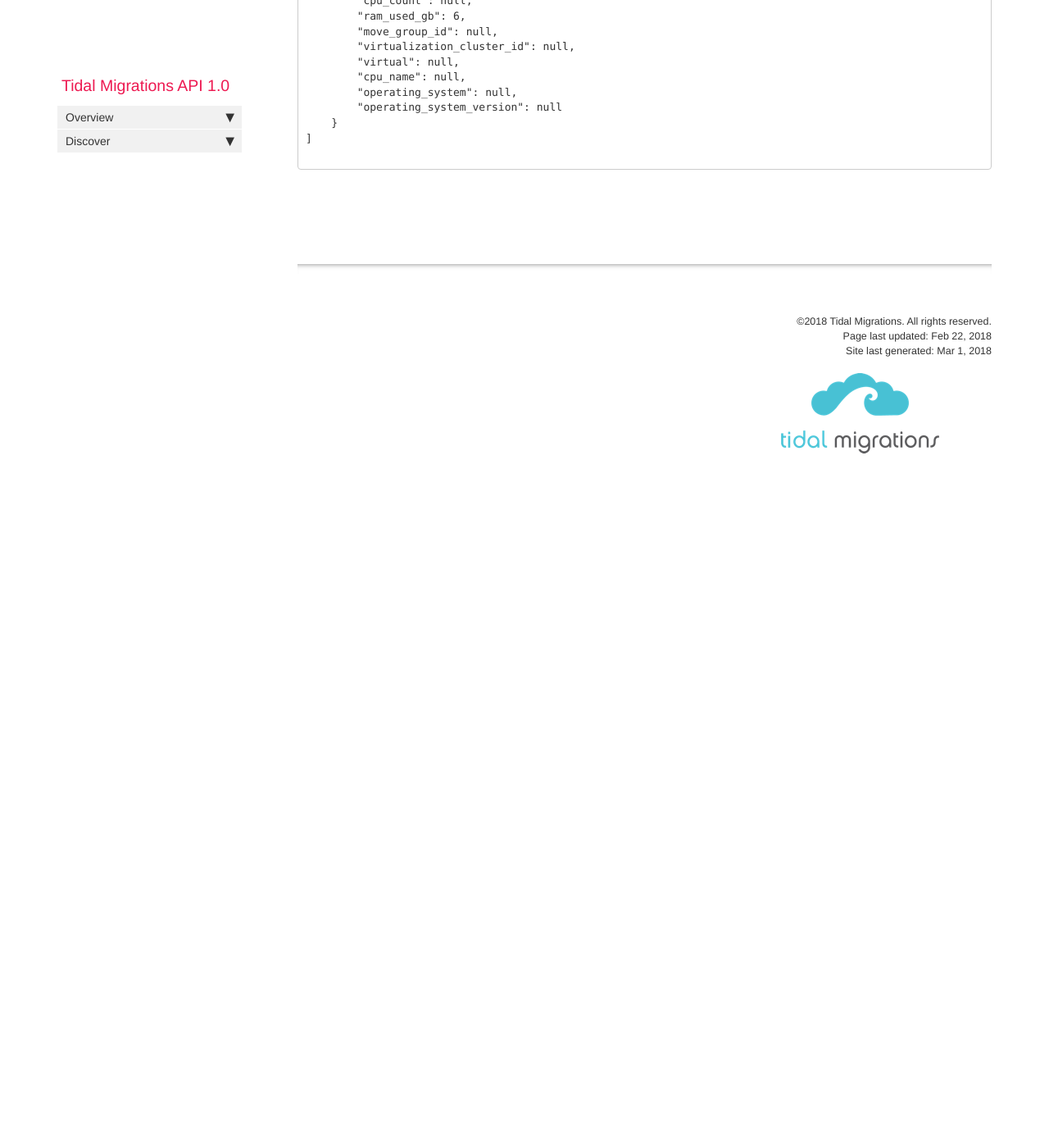
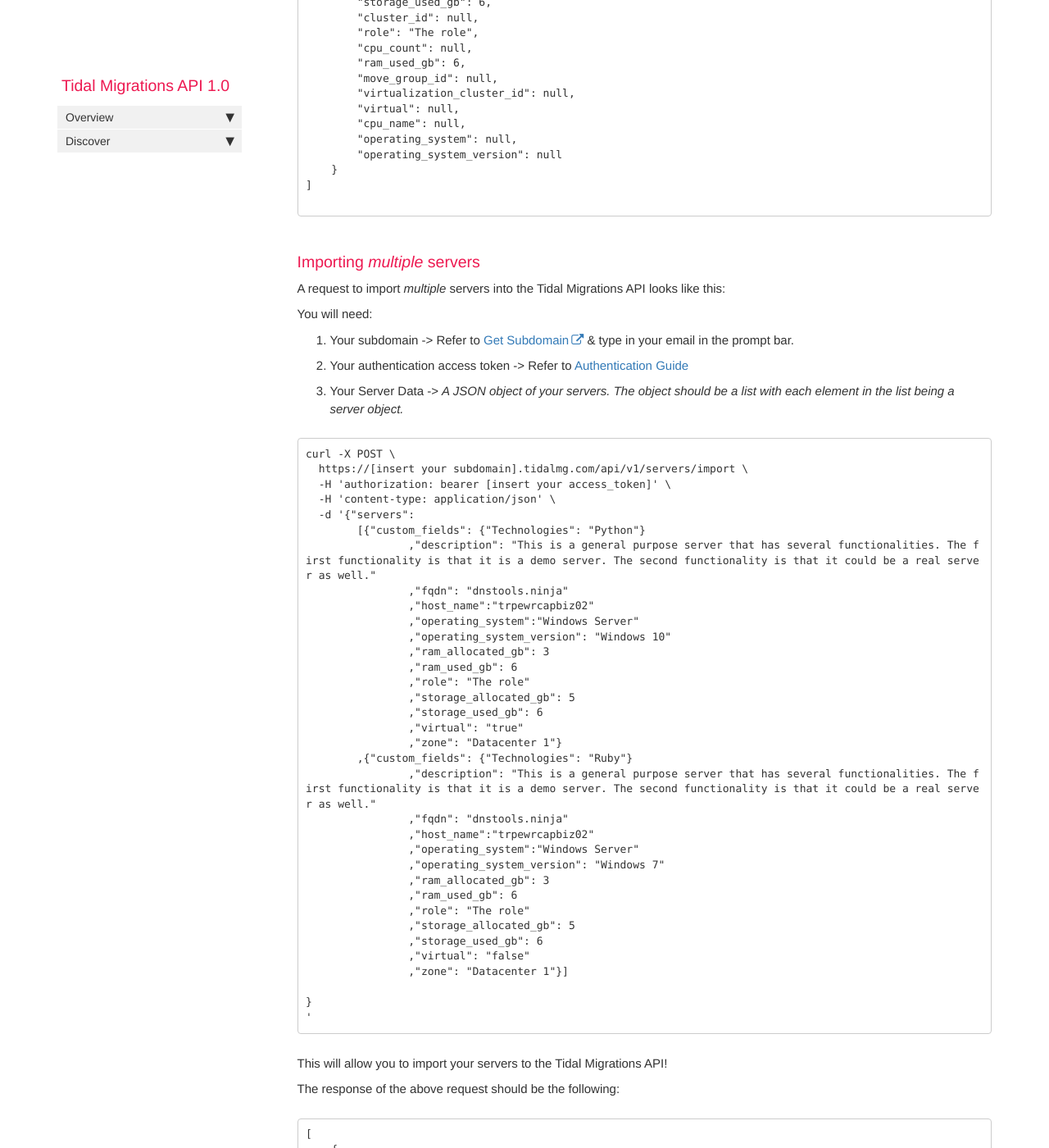
Before and after one commit to tidalmigrations/tidalmigrations.github.io, a Jekyll site: the page built from pages/api/importing_servers.md, in a window 1280 px wide and 1400 px high, scrolled down 1536 px. Shown: the whole window at 82% size. Built offline with Jekyll 4.4.1, drawn with Linux system fonts in a browser that asks for light colours; nearby versions of some CDN libraries; comment, search, counter and statistics services are not loaded; before the commit the page ends 2166 px from its top, so only the background shows below that; some of the changed text lies outside the part shown.

Commit message:
Add category for importing multiple servers, content changes

````diff
--- a/pages/api/importing_servers.md
+++ b/pages/api/importing_servers.md
@@ -1,7 +1,7 @@
 ---
 toc: false
 title: Importing Servers
-keywords: sservers,import
+keywords: servers,import
 last_updated: Feb 22, 2018
 summary: "Importing Servers with the Tidal Migrations API"
 sidebar: main_sidebar
@@ -20,37 +20,37 @@ For any additional details regarding the endpoint, checkout the Tidal API docume
 
 There are various parameters you can define about your server in the body:
 
-*Name, Description, Operating System, Custom fields, Operating System Version, Ram Allocated gb, Ram Used gb,
+*Name, Description, Operating System, Custom fields (custom fields can include any arbitrary data, as a set of key/value pairs), Operating System Version, Ram Allocated gb, Ram Used gb,
 Role, Storage Allocated gb, Storage Used gb, fqdn, Hostname, Virtual, Virtualization Cluster and Zone.*
 
-A request to import an application into the Tidal Migrations API looks like this:
+### Importing *one* Server
+
+A request to import *one* server into the Tidal Migrations API looks like this:
 
 You will need:
 
-1. Your subdomain
-2. Your authentication access token
-3. Your Server Data
+1. Your subdomain -> Refer to [Get Subdomain](https://app.tidalmg.com/?login) & type in your email in the prompt bar.
+2. Your authentication access token -> Refer to [Authentication Guide](index.html)
+3. Your Server Data -> *A JSON object of your servers. The object should be a list with each element in the list being a server object.*
 
 ```
 curl -X POST \
   https://[insert your subdomain].tidalmg.com/api/v1/servers/import \
-  -H 'authorization: bearer [insert your access_token] \
+  -H 'authorization: bearer [insert your access_token]' \
   -H 'content-type: application/json' \
-  -d '{"servers":[{"name": "Server_name"
-,"custom_fields": {"Technologies": "Approval Management System DB"}
-,"description": "This is a general purpose server that has serveral functionalities. The first functionality is that it is a demo server. The second functionality is that it could be a real server as well."
-,"fqdn": "this is the fqdn of the server"
+  -d '{"servers":[{"custom_fields": {"Technologies": "Python"}
+,"description": "This is a general purpose server that has several functionalities. The first functionality is that it is a demo server. The second functionality is that it could be a real server as well."
+,"fqdn": "dnstools.ninja"
 ,"host_name":"trpewrcapbiz02"
-,"operating_system":"this is the operating system of the server"
-,"operating_system_version": "this is the operating system version of the server"
+,"operating_system":"Windows Server"
+,"operating_system_version": "Windows 10"
 ,"ram_allocated_gb": 3
 ,"ram_used_gb": 6
 ,"role": "The role"
 ,"storage_allocated_gb": 5
 ,"storage_used_gb": 6
-,"virtual": "virtual"
-,"virtualization_cluster_id": "This is the virtualization_cluster_id of the server"
-,"zone": "this is the zone of the server"}]}'
+,"virtual": "true"
+,"zone": "Datacenter 1"}]}'
 
 ```
 
@@ -90,3 +90,112 @@ The response of the above request should be the following:
 ]
 
 ```
+### Importing *multiple* servers
+
+A request to import *multiple* servers into the Tidal Migrations API looks like this:
+
+You will need:
+
+1. Your subdomain -> Refer to [Get Subdomain](https://app.tidalmg.com/?login) & type in your email in the prompt bar.
+2. Your authentication access token -> Refer to [Authentication Guide](index.html)
+3. Your Server Data -> *A JSON object of your servers. The object should be a list with each element in the list being a server object.*
+
+```
+curl -X POST \
+  https://[insert your subdomain].tidalmg.com/api/v1/servers/import \
+  -H 'authorization: bearer [insert your access_token]' \
+  -H 'content-type: application/json' \
+  -d '{"servers":
+	[{"custom_fields": {"Technologies": "Python"}
+		,"description": "This is a general purpose server that has several functionalities. The first functionality is that it is a demo server. The second functionality is that it could be a real server as well."
+		,"fqdn": "dnstools.ninja"
+		,"host_name":"trpewrcapbiz02"
+		,"operating_system":"Windows Server"
+		,"operating_system_version": "Windows 10"
+		,"ram_allocated_gb": 3
+		,"ram_used_gb": 6
+		,"role": "The role"
+		,"storage_allocated_gb": 5
+		,"storage_used_gb": 6
+		,"virtual": "true"
+		,"zone": "Datacenter 1"}
+	,{"custom_fields": {"Technologies": "Ruby"}
+		,"description": "This is a general purpose server that has several functionalities. The first functionality is that it is a demo server. The second functionality is that it could be a real server as well."
+		,"fqdn": "dnstools.ninja"
+		,"host_name":"trpewrcapbiz02"
+		,"operating_system":"Windows Server"
+		,"operating_system_version": "Windows 7"
+		,"ram_allocated_gb": 3
+		,"ram_used_gb": 6
+		,"role": "The role"
+		,"storage_allocated_gb": 5
+		,"storage_used_gb": 6
+		,"virtual": "false"
+		,"zone": "Datacenter 1"}]
+
+}
+'
+```
+
+This will allow you to import your servers to the Tidal Migrations API!
+
+The response of the above request should be the following:
+
+```
+[
+    {
+        "id": 24018,
+        "host_name": "trpewrcapbiz02",
+        "created_at": "2018-02-28T17:28:53.322Z",
+        "updated_at": "2018-02-28T17:28:53.322Z",
+        "description": "This is a general purpose server that has several functionalities. The first functionality is that it is a demo server. The second functionality is that it could be a real server as well.",
+        "custom_fields": {
+            "Technologies": "Python"
+        },
+        "fqdn": "dnstools.ninja",
+        "environment_id": null,
+        "assigned_id": null,
+        "zone": "Datacenter 1",
+        "ram_allocated_gb": 3,
+        "storage_allocated_gb": 5,
+        "storage_used_gb": 6,
+        "cluster_id": null,
+        "role": "The role",
+        "cpu_count": null,
+        "ram_used_gb": 6,
+        "move_group_id": null,
+        "virtualization_cluster_id": null,
+        "virtual": null,
+        "cpu_name": null,
+        "operating_system": null,
+        "operating_system_version": null
+    },
+    {
+        "id": 24019,
+        "host_name": "trpewrcapbiz02",
+        "created_at": "2018-02-28T17:28:53.540Z",
+        "updated_at": "2018-02-28T17:28:53.540Z",
+        "description": "This is a general purpose server that has several functionalities. The first functionality is that it is a demo server. The second functionality is that it could be a real server as well.",
+        "custom_fields": {
+            "Technologies": "Ruby"
+        },
+        "fqdn": "dnstools.ninja",
+        "environment_id": null,
+        "assigned_id": null,
+        "zone": "Datacenter 1",
+        "ram_allocated_gb": 3,
+        "storage_allocated_gb": 5,
+        "storage_used_gb": 6,
+        "cluster_id": null,
+        "role": "The role",
+        "cpu_count": null,
+        "ram_used_gb": 6,
+        "move_group_id": null,
+        "virtualization_cluster_id": null,
+        "virtual": null,
+        "cpu_name": null,
+        "operating_system": null,
+        "operating_system_version": null
+    }
+]
+```
````
